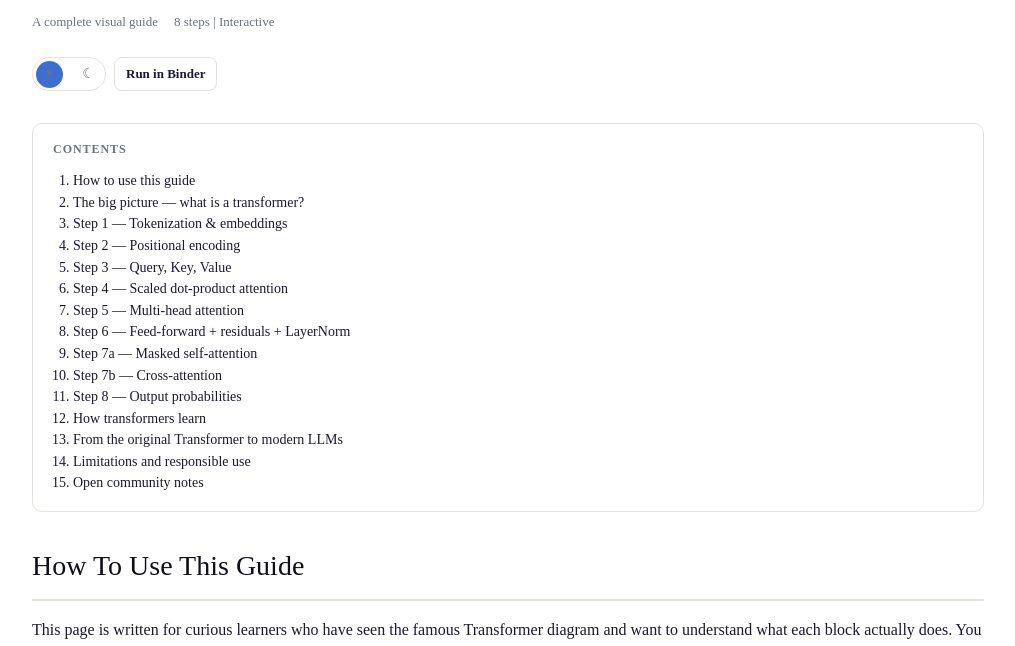
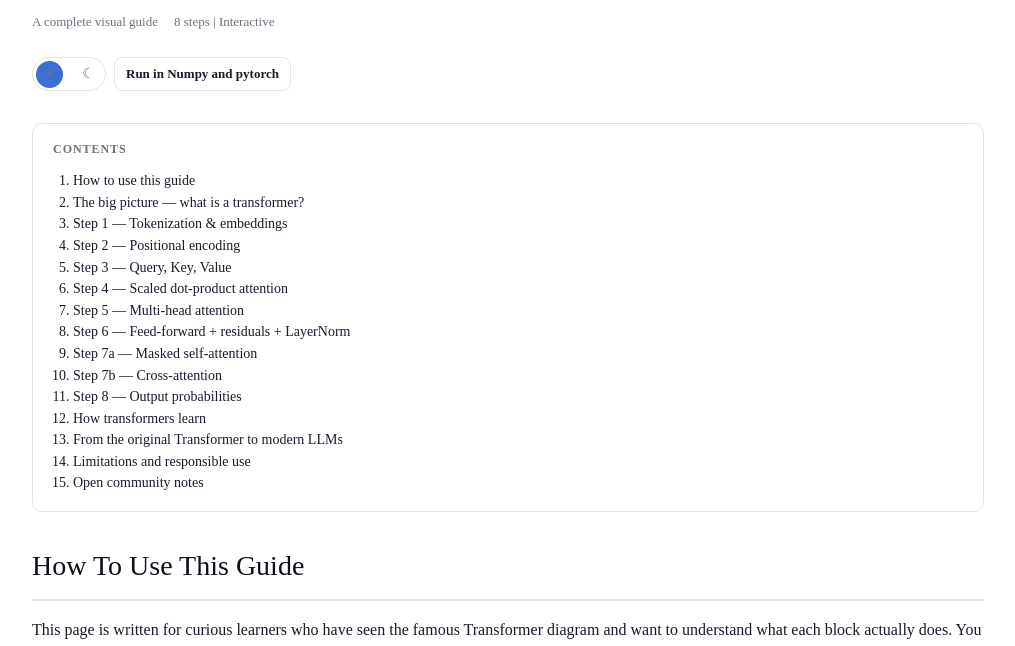
Before and after one commit to sabari-ui/Transformers, a plain HTML site: page index.html in a window 1280 px wide. Shown: the part 150-796 px from the top of the page, without its empty margins (132-1147 px from the left). Drawn offline with Linux system fonts and the light colour scheme.

Commit message:
Update Binder button text to reflect Numpy and PyTorch usage

```diff
--- a/index.html
+++ b/index.html
@@ -51,7 +51,7 @@
       <a class="colab-button"
         href="https://mybinder.org/v2/gh/sabari-ui/Transformers/main?filepath=transformers.ipynb"
         title="Run the companion notebook in Binder">
-        <span>Run in Binder</span>
+        <span>Run in Numpy and pytorch</span>
       </a>
     </div>
 
```
